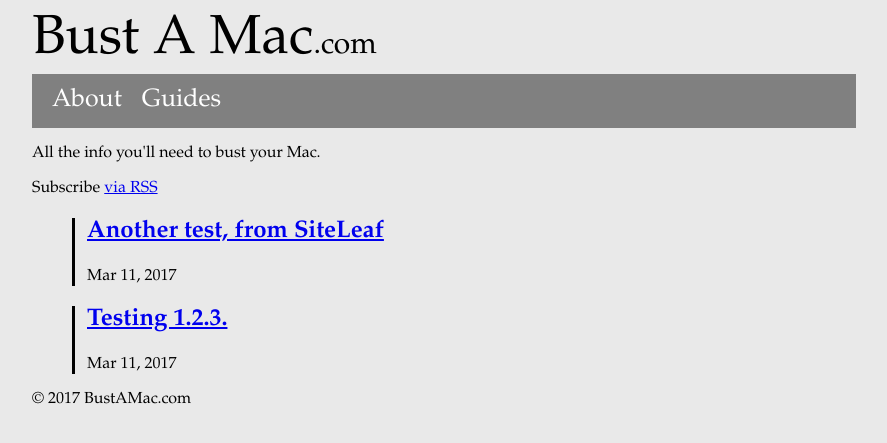
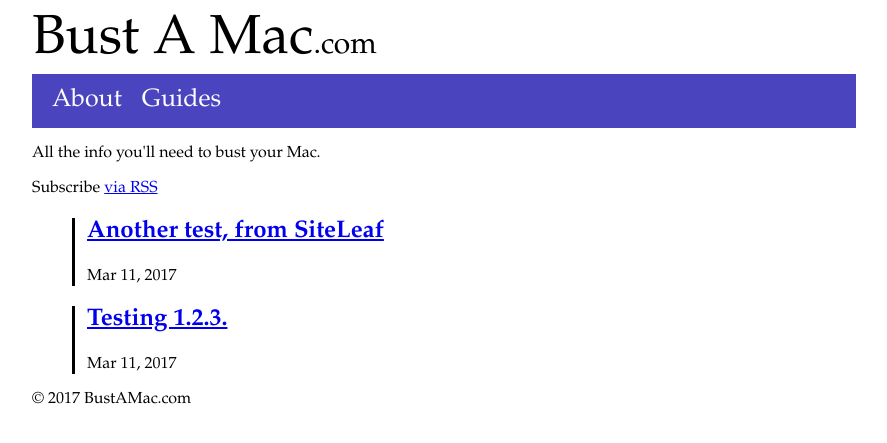
Before and after one commit to 128keaton/bustamac.com, a Jekyll site: the page built from index.html, in a window 1280 px wide. Shown: the top 443 px of the page, without its empty margins (208-1095 px from the left). Built offline with Jekyll 4.4.1, drawn with Linux system fonts in a browser that asks for light colours.

Commit message:
public facing branch

```diff
--- a/_sass/_base.scss
+++ b/_sass/_base.scss
@@ -10,7 +10,7 @@
 .site-nav{
   width: 100%;
   padding: 12px;
-  background-color: gray;
+  background-color: #4b44bf;
 }
 .site-nav a{
   color: white;
--- a/css/main.scss
+++ b/css/main.scss
@@ -15,7 +15,7 @@
 $spacing-unit:     30px;
 
 $text-color:       #111;
-$background-color: rgb(233, 233, 233);
+$background-color: #fff;
 $brand-color:      #2a7ae2;
 
 $grey-color:       #828282;
```
